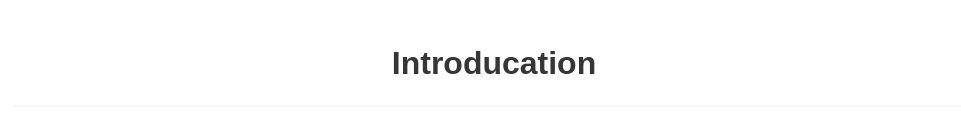
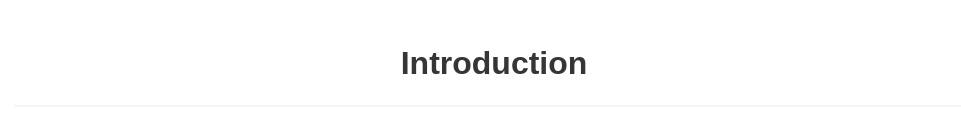
Before and after one commit to jwwang424/jwwang424.github.io, a plain HTML site: page index.html in a window 1280 px wide. Shown: the part 306-441 px from the top of the page, without its empty margins (146-1107 px from the left). Drawn offline with Linux system fonts and the light colour scheme; some icons are missing; a web font is replaced by a local one.

Commit message:
fix typo

```diff
--- a/index.html
+++ b/index.html
@@ -62,7 +62,7 @@
     <div class="container is-max-desktop">
       <div class="columns is-centered has-text-centered">
         <div class="column is-six-fifths">
-        <h2 class="title is-2, columns is-centered">Introducation</h2>
+        <h2 class="title is-2, columns is-centered">Introduction</h2>
         <HR style="FILTER: alpha(opacity=100,finishopacity=0,style=3)" width="100%" color=#987cb9 SIZE=3>
       <br>
       <center>
```
